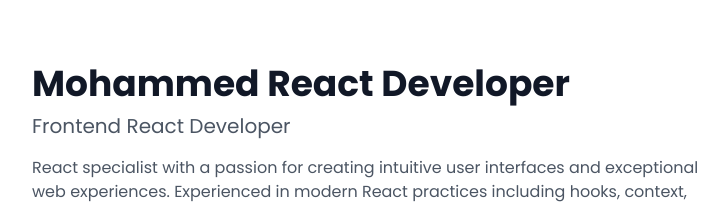
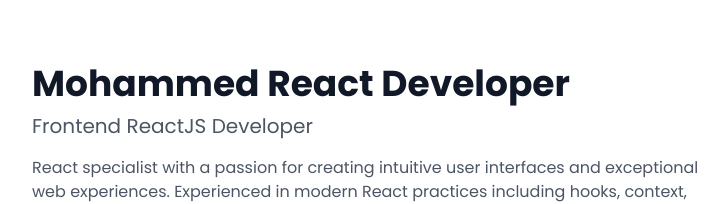
Before and after one commit to mohammedZato/my-Portfolio, a React (Vite) app: page / in a window 1280 px wide. Shown: the top 204 px of the page, without its empty margins (176-904 px from the left). Built offline with nearby package versions, Linux system fonts and the light colour scheme.

Commit message:
changes styling

```diff
--- a/src/component/portfolio.jsx
+++ b/src/component/portfolio.jsx
@@ -4,7 +4,7 @@
 const Portfolio = () => {
   const personalInfo = {
     name: "Mohammed React Developer",
-    title: "Frontend React Developer",
+    title: "Frontend ReactJS Developer",
     about: "React specialist with a passion for creating intuitive user interfaces and exceptional web experiences. Experienced in modern React practices including hooks, context, and state management. Strong focus on component reusability, performance optimization, and responsive design.",
     email: "harunamohammed231@gmail.com",
     github: "https://github.com/mohammedZato",
```
